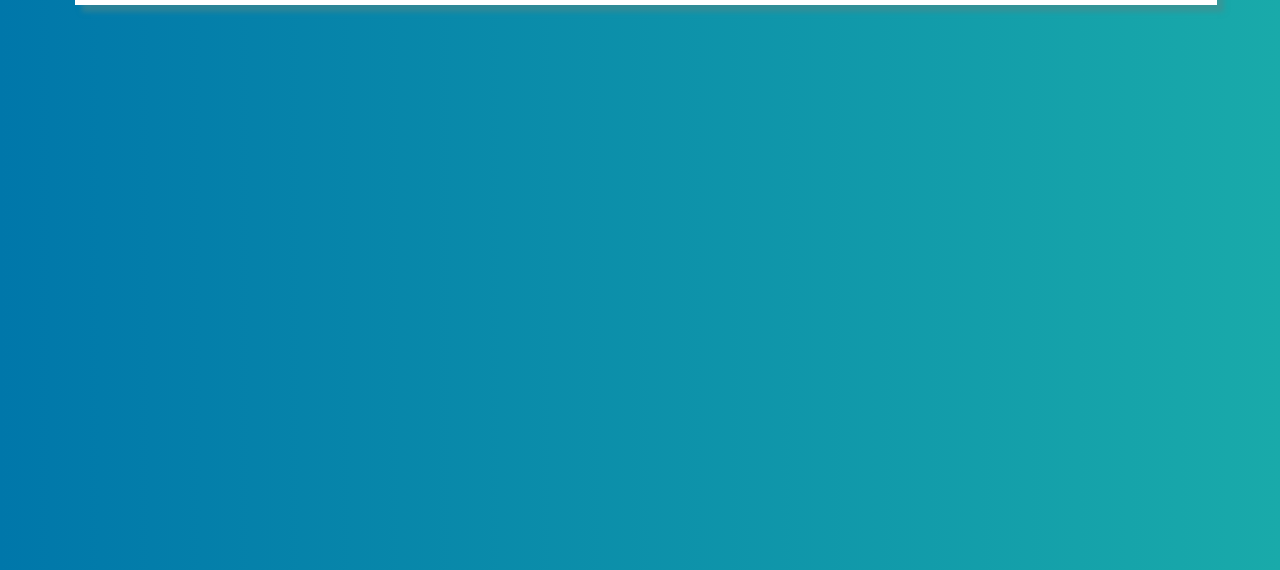
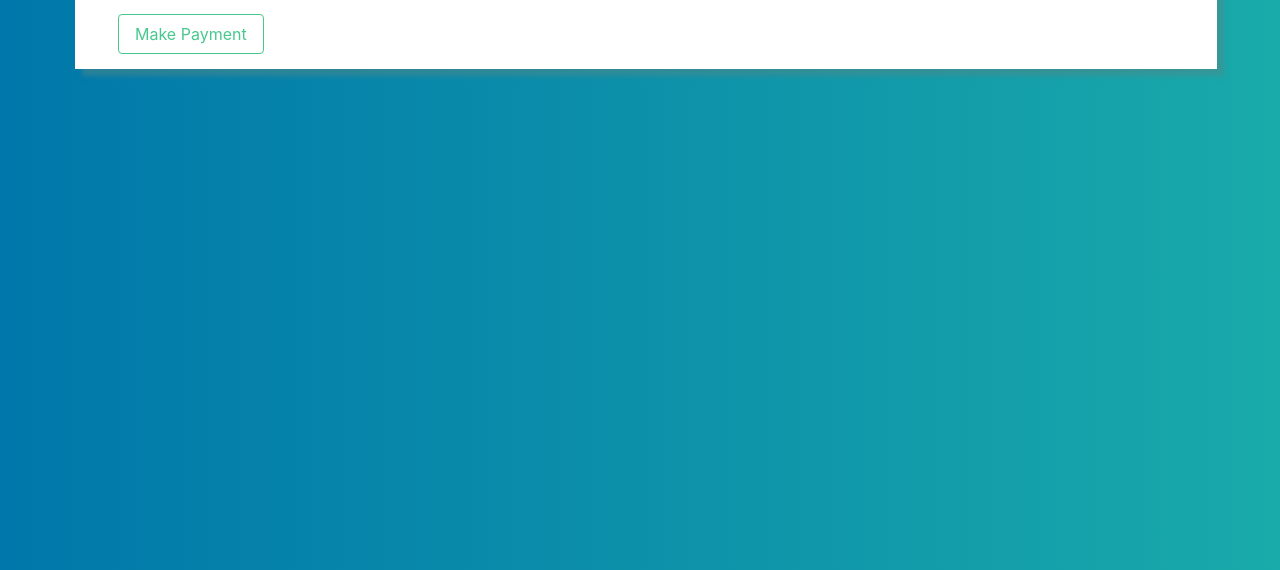
Before and after one commit to hnrytrn/hack-western-4, a website: page app/templates/borrower.html in a window 1280 px wide. Shown: the part 230-800 px from the top of the page. Drawn offline with nearby package versions, Linux system fonts and the light colour scheme; files whose address does not match are found by name.

Commit message:
added pay button

```diff
--- a/app/templates/borrower.html
+++ b/app/templates/borrower.html
@@ -48,20 +48,12 @@
               <p class="pool-val"> 2017-12-01 </p>
             </div>
         </div>
-        <!-- <div class="columns">
+        <div class="columns">
           <div class="column val-col">
               <a class="button is-success is-outlined" id="payment"> Make Payment </a>
           </div>
-        </div> -->
+        </div>
       </div>
-
-      <!-- <div class="modal .is-active">
-          <div class="modal-background"></div>
-          <div class="modal-content">
-
-          </div>
-          <button class="modal-close is-large" aria-label="close"></button>
-      </div> -->
 
   </div>
 
```
Also changed, not shown: build/borrower.html, build/contracts/ConvertLib.json, build/contracts/MetaCoin.json, build/contracts/Migrations.json, build/contracts/TestWallet.json, 1 other file.
